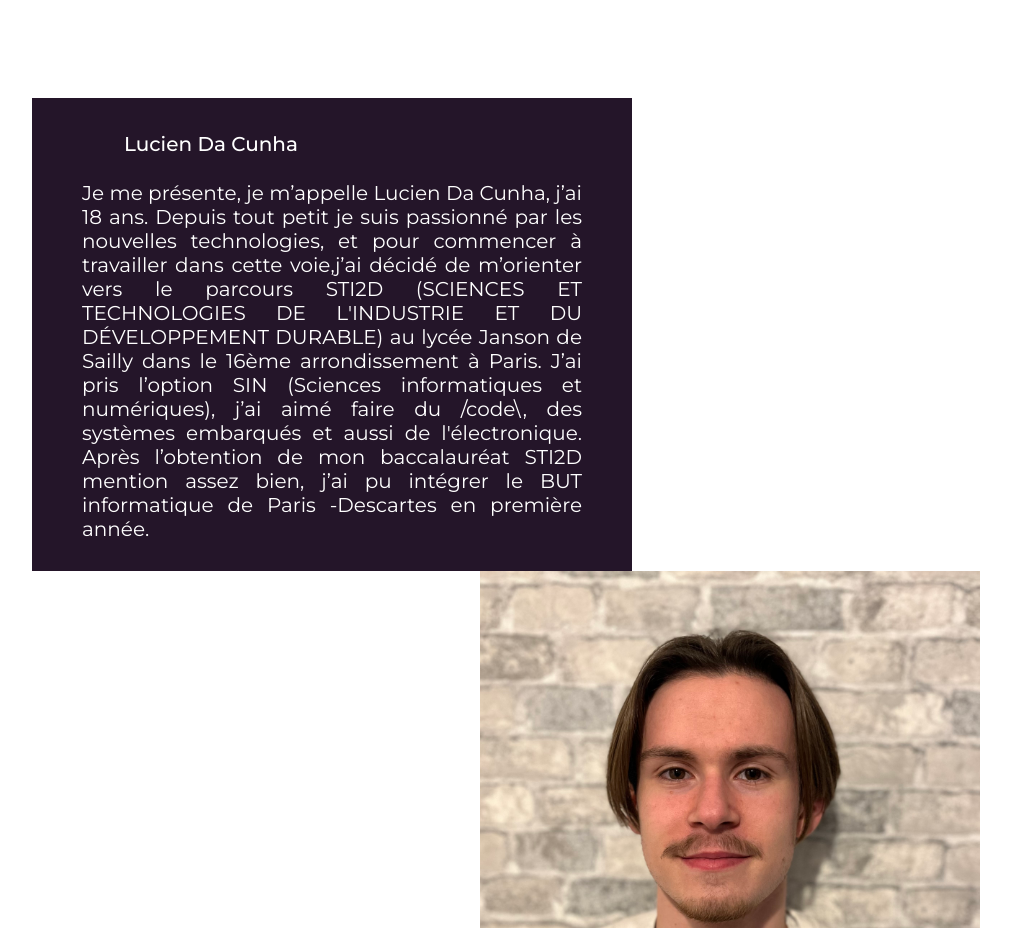
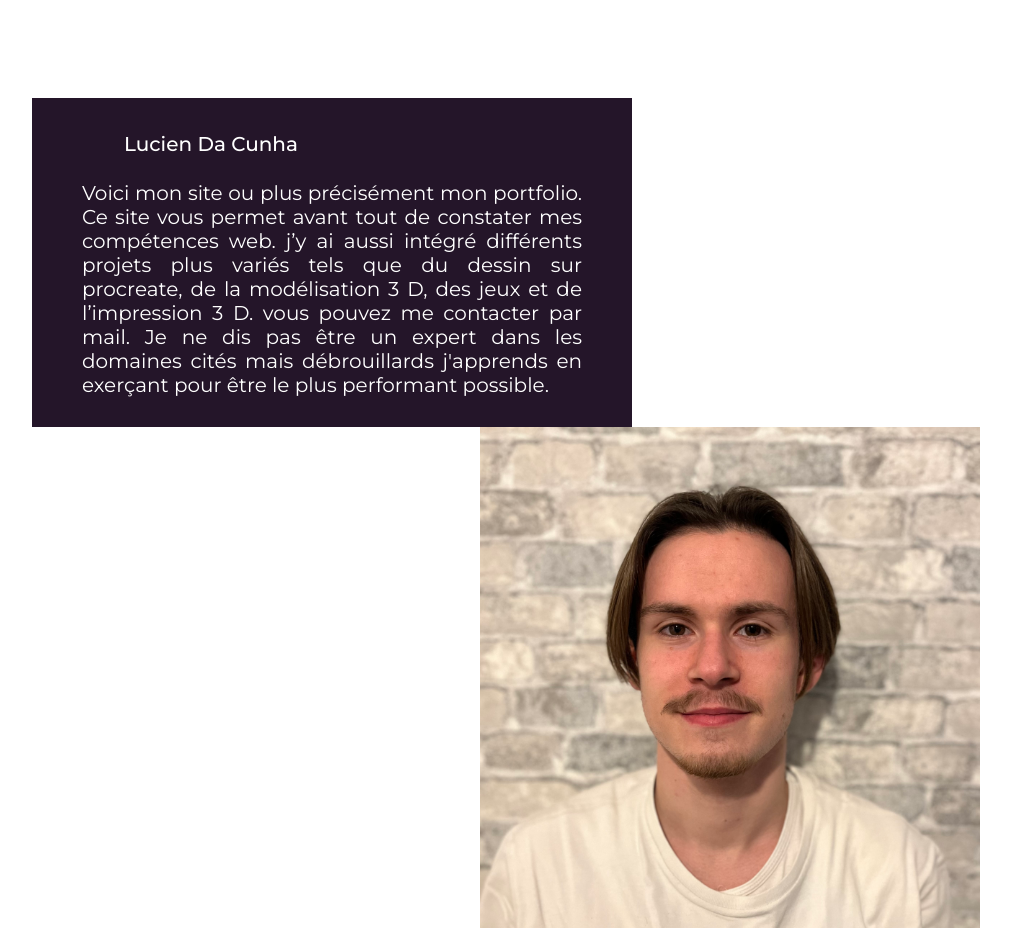
Before and after one commit to listaro75/Portfolio, a plain HTML site: page index.html in a window 1280 px wide. Shown: the part 1903-2831 px from the top of the page, without its empty margins (160-1171 px from the left). Drawn offline with Linux system fonts and the light colour scheme.

Commit message:
Update index.html

```diff
--- a/index.html
+++ b/index.html
@@ -92,15 +92,11 @@
         <div class="description">
             <div class="grise box show">
                 <p class="p">
-                    ㅤㅤ <spam class="lucien">Lucien Da Cunha</spam> <br><br>Je me présente, je m’appelle Lucien Da Cunha, j’ai 18 ans. Depuis tout petit je suis
-                    passionné par les nouvelles technologies, et pour commencer
-                    à travailler dans cette voie,j’ai décidé de m’orienter vers le parcours STI2D
-                    (SCIENCES ET TECHNOLOGIES DE L'INDUSTRIE ET DU DÉVELOPPEMENT DURABLE) au lycée
-                    Janson de Sailly dans le
-                    16ème arrondissement à Paris. J’ai pris l’option SIN (Sciences informatiques et numériques),
-                    j’ai aimé faire du /code\, des systèmes embarqués et aussi de l'électronique. Après l’obtention
-                    de mon baccalauréat STI2D mention assez bien, j’ai pu intégrer le BUT informatique de Paris
-                    -Descartes en première année.
+                    ㅤㅤ <spam class="lucien">Lucien Da Cunha</spam> <br><br>
+                    Voici mon site ou plus précisément mon portfolio. Ce site vous permet avant tout de constater mes compétences web. j’y ai
+                    aussi intégré différents projets plus variés tels que du dessin sur procreate, de la modélisation 3 D, des jeux et de l’impression 3 D.
+                    vous pouvez me contacter par mail. Je ne dis pas être un expert dans les domaines cités mais débrouillards j'apprends en exerçant pour
+                    être le plus performant possible.
                     </p>
             </div>
 
```
